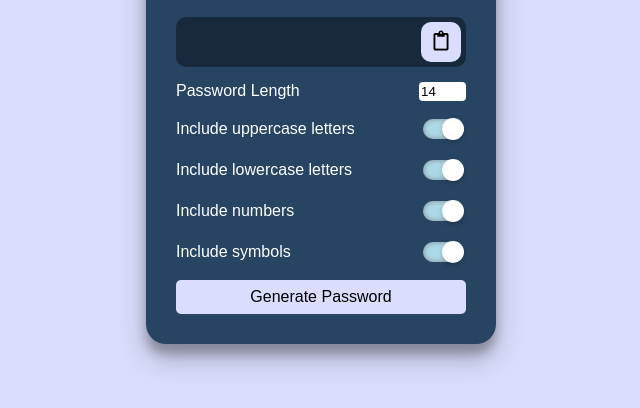
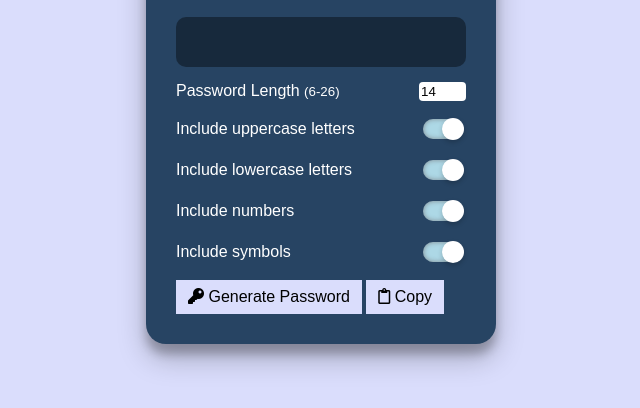
Before and after one commit to Balen-Dev/PasswordGenerator, a plain HTML site: page index.html in a window 1280 px wide. Shown: the part 248-656 px from the top of the page, without its empty margins (319-959 px from the left). Drawn offline with nearby package versions, Linux system fonts and the light colour scheme; a web font is replaced by a local one.

Commit message:
Updated UI

```diff
--- a/index.html
+++ b/index.html
@@ -10,6 +10,7 @@
       name="description"
       content="Generate strong and random passwords for your accounts that are bruteforce proof!"
     />
+    <link rel="stylesheet" href="https://unpkg.com/aos@next/dist/aos.css" />
     <link
       rel="stylesheet"
       href="https://cdnjs.cloudflare.com/ajax/libs/font-awesome/5.15.4/css/all.min.css"
@@ -23,14 +24,11 @@
 
       <div class="result-container">
         <span id="result"></span>
-        <button class="btn" id="clipboard">
-          <i class="far fa-clipboard" title="Copy to Clipboard"></i>
-        </button>
       </div>
 
       <div class="settings">
         <div class="setting">
-          <label>Password Length</label>
+          <label>Password Length <small>(6-26)</small></label>
           <input type="number" id="length" min="6" max="26" value="14" />
         </div>
         <div class="setting">
@@ -51,10 +49,18 @@
         </div>
       </div>
 
-      <button class="btn btn-large" id="generate">Generate Password</button>
+      <div class="actions">
+        <button class="btn" id="generate">
+          <i class="fas fa-key"></i> Generate Password
+        </button>
+        <button class="btn" id="clipboard">
+          <i class="far fa-clipboard"></i> Copy
+        </button>
+      </div>
     </div>
 
     <div id="toasts"></div>
+    <script src="https://unpkg.com/aos@next/dist/aos.js"></script>
     <script src="./script.js"></script>
   </body>
 </html>
```
